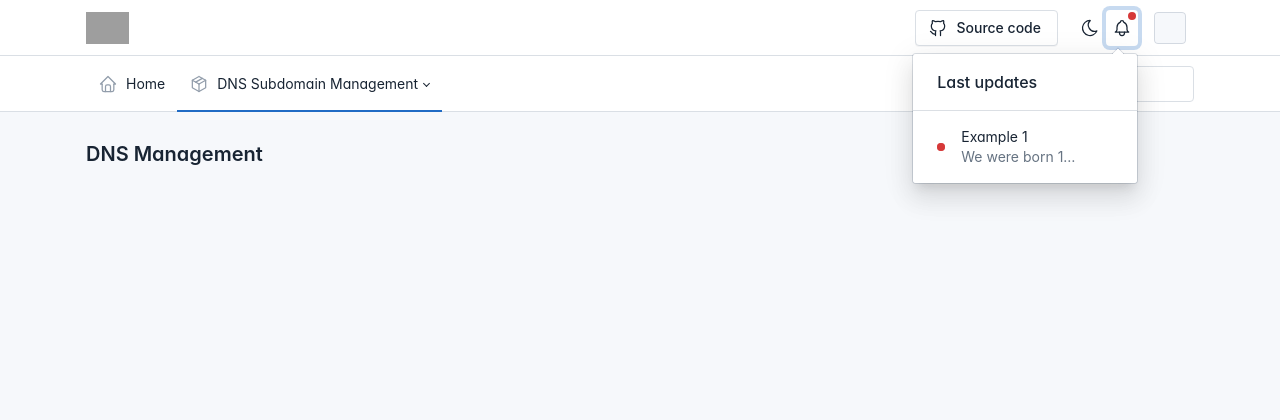
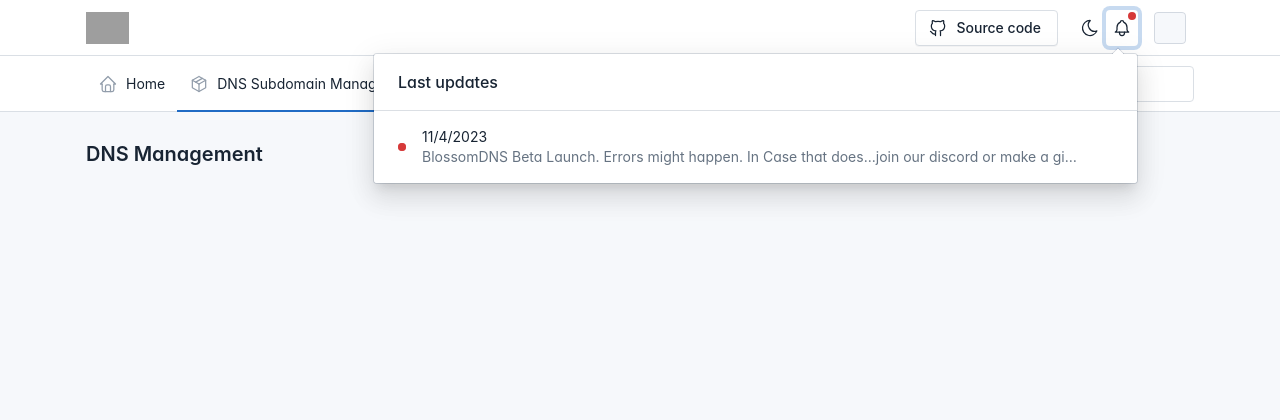
Before and after one commit to BlossomDNS/register, a Flask app: template templates/dashboard.html in a window 1280 px wide, after a click that opens the changed part. Shown: the top 420 px of the page. Run offline with Flask 3, Linux system fonts and the light colour scheme; the template is opened without the code that fills it, so the values that code supplies are empty; parts of the project's set-up code (start-up, migrations or seed data) failed here and were passed over; some web fonts are replaced; grey boxes are pictures that could not be loaded.

Commit message:
notifications on dashboard

```diff
--- a/templates/dashboard.html
+++ b/templates/dashboard.html
@@ -86,9 +86,9 @@
                                     <div class="row align-items-center">
                                        <div class="col-auto"><span class="status-dot status-dot-animated bg-red d-block"></span></div>
                                        <div class="col text-truncate">
-                                          <a href="#" class="text-body d-block">Example 1</a>
+                                          <a href="https://discord.gg/AeTcwsQEjC" class="text-body d-block">11/4/2023</a>
                                           <div class="d-block text-muted text-truncate mt-n1">
-                                             We were born 10/27/2023.
+                                             BlossomDNS Beta Launch. Errors might happen. In Case that does...join our discord or make a github issue.
                                           </div>
                                        </div>
                                        <div class="col-auto">
```
